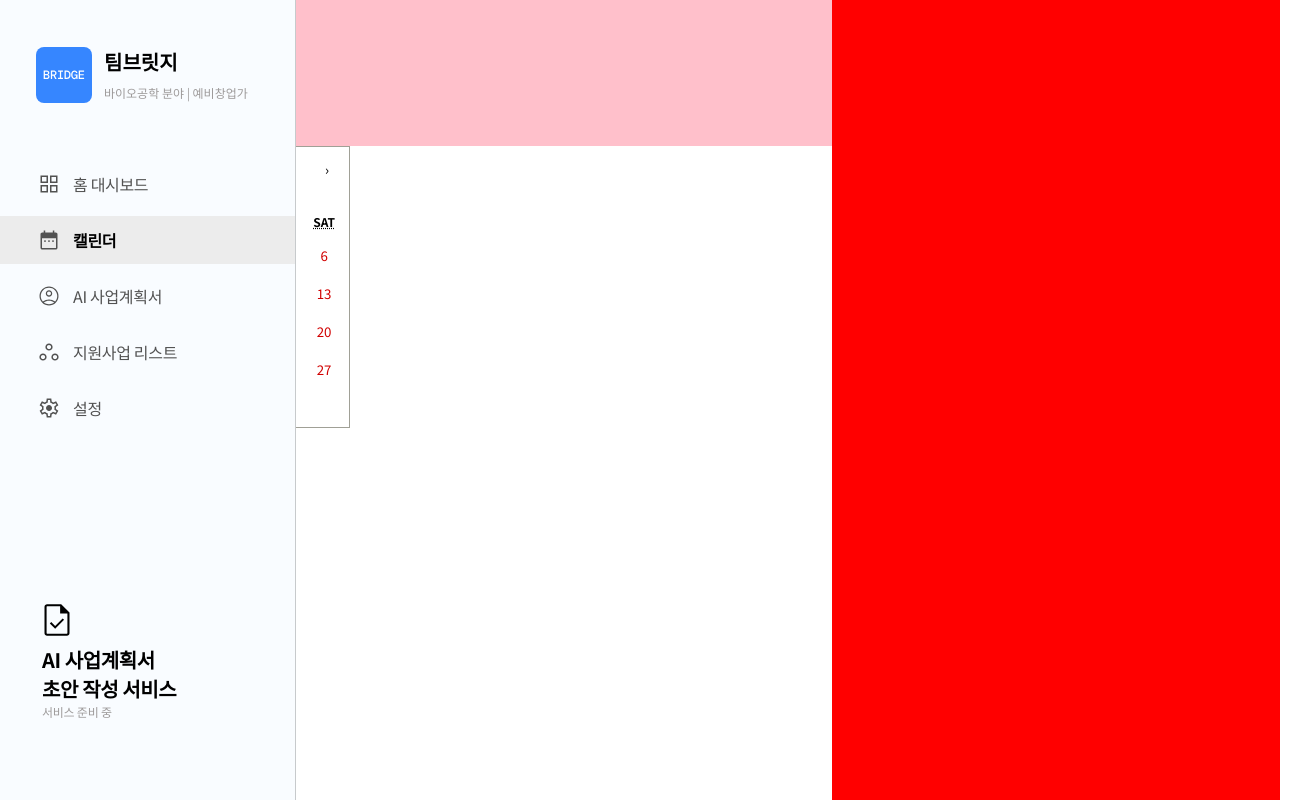
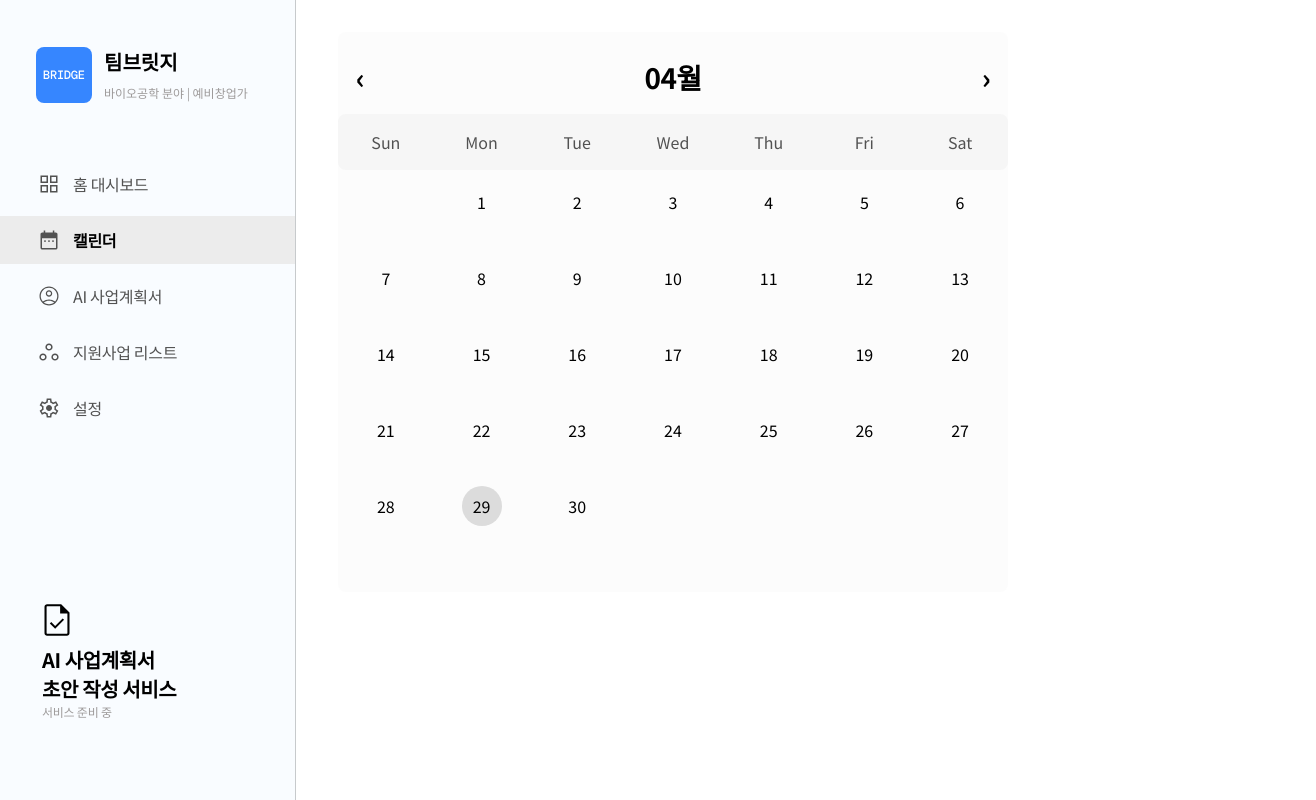
Before and after one commit to naya-h2/Bridge, a React (Create React App) app: page /calendar in a window 1280 px wide. Shown: the whole page, 1316 px wide, since content can reach past the window. Built offline with nearby package versions, Linux system fonts and the light colour scheme.

Commit message:
💄 design: 캘린더 UI 추가

```diff
--- a/src/components/calendar/CustomCalendar.jsx
+++ b/src/components/calendar/CustomCalendar.jsx
@@ -1,69 +1,44 @@
-import {useState, useEffect} from 'react'
-import styled from "styled-components"
-import Calendar from 'react-calendar'
-import 'react-calendar/dist/Calendar.css'
-import moment from "moment"
+import { useState, useEffect } from 'react';
+import styled from 'styled-components';
+import Calendar from 'react-calendar';
+import './myCalendarStyle.css';
+import moment from 'moment';
+import Chip from '../commons/Chip';
 
-function CustomCalendar(){
+function CustomCalendar() {
   const today = new Date();
 
   const [date, setDate] = useState(today);
+  const [dateArr, setDateArr] = useState(['2024-05-03', '2024-05-21', '2024-05-28']);
 
   const handleDateChange = (newDate) => {
     setDate(newDate);
   };
-     return(
+
+  return (
     <>
-          <Header>
-               <P>캘린더</P>
-          </Header>
       <Calendar
         value={date}
         onChange={handleDateChange}
-               formatDay={(locale, date) => moment(date).format("D")} // 일 제거 숫자만 보이게
-               formatYear={(locale, date) => moment(date).format("YYYY")} // 네비게이션 눌렀을때 숫자 년도만 보이게
-               formatMonthYear={(locale, date) => moment(date).format("YYYY. MM")} // 네비게이션에서 2023. 12 이렇게 보이도록 설정
+        formatDay={(locale, date) => moment(date).format('D')} // 일 제거 숫자만 보이게
+        formatYear={(locale, date) => moment(date).format('YYYY')} // 네비게이션 눌렀을때 숫자 년도만 보이게
+        formatMonthYear={(locale, date) => moment(date).format('MM월')}
         calendarType="gregory" // 일요일 부터 시작
         showNeighboringMonth={false} // 전달, 다음달 날짜 숨기기
         next2Label={null} // +1년 & +10년 이동 버튼 숨기기
         prev2Label={null} // -1년 & -10년 이동 버튼 숨기기
         minDetail="year" // 10년단위 년도 숨기기
+        tileContent={({ date, view }) => {
+          if (dateArr.find((x) => x === moment(date).format('YYYY-MM-DD'))) {
+            return (
+              <>
+                <Chip hasActive={false}>3</Chip>
+              </>
+            );
+          }
+        }}
       />
     </>
-     )
+  );
 }
 export default CustomCalendar;
-
-const Header = styled.div`
-     display : flex;
-     height : 146px;
-     width : 100%;
-     background : pink;
-`
-const Month = styled.div`
-     height : 105px;
-     width: 100%;
-     background : yellow;
-`
-const Day = styled.div`
-     height : 55px;
-     width: 100%;
-     background : green;
-`
-const Body = styled.div`
-     height : 716px;
-     width: 100%;
-     background : skyblue;
-`
-const P = styled.p`
-     display: flex;
-     margin-left: 70px;
-     align-items: end;
-     font-weight: 700;
-     font-size: 24px;
-     line-height: 35px;
-     /* identical to box height */
-     letter-spacing: -0.02em;
-
-     color: #000000;
-`
--- /dev/null
+++ b/src/components/calendar/myCalendarStyle.css
@@ -0,0 +1,175 @@
+.react-calendar {
+  width: 670px;
+  height: 560px;
+  max-width: 100%;
+  background: white;
+
+  border-radius: 8px;
+  background: rgba(250, 250, 250, 0.5);
+}
+
+.react-calendar--doubleView {
+  width: 700px;
+}
+
+.react-calendar--doubleView .react-calendar__viewContainer {
+  display: flex;
+  margin: -0.5em;
+}
+
+.react-calendar--doubleView .react-calendar__viewContainer > * {
+  width: 50%;
+  margin: 0.5em;
+}
+
+.react-calendar,
+.react-calendar *,
+.react-calendar *:before,
+.react-calendar *:after {
+  -moz-box-sizing: border-box;
+  -webkit-box-sizing: border-box;
+  box-sizing: border-box;
+}
+
+.react-calendar button {
+  margin: 0;
+  border: 0;
+  outline: none;
+}
+
+.react-calendar button:enabled:hover {
+  cursor: pointer;
+}
+
+.react-calendar__navigation {
+  display: flex;
+  padding-top: 24px;
+  padding-bottom: 16px;
+}
+
+.react-calendar__navigation button {
+  min-width: 44px;
+  background: none;
+
+  font-size: 28px;
+  font-weight: 700;
+  letter-spacing: -0.56px;
+}
+
+.react-calendar__navigation button:disabled {
+  background-color: #f0f0f0;
+}
+
+.react-calendar__month-view__weekdays {
+  /*주 전체 박스*/
+  text-align: center;
+  padding: 16px 0;
+
+  border-radius: 8px;
+  background: rgba(217, 217, 217, 0.2);
+}
+
+.react-calendar__month-view__weekdays__weekday {
+  /*일 개별 박스*/
+  width: 32px;
+  flex: 1 1 auto;
+
+  font-size: 16px;
+  font-weight: 400;
+}
+
+.react-calendar__month-view__weekNumbers .react-calendar__tile {
+  display: flex;
+  align-items: center;
+  justify-content: center;
+  font: inherit;
+  font-size: 0.75em;
+  font-weight: bold;
+}
+
+.react-calendar__month-view__weekdays abbr {
+  /*week 글씨*/
+  color: #525252;
+  text-decoration: none;
+}
+
+.react-calendar__month-view__days {
+  padding: 12px 0 28px;
+}
+
+.react-calendar__month-view__days__day--weekend {
+  /* color: #d10000; */
+}
+
+.react-calendar__month-view__days__day--neighboringMonth,
+.react-calendar__decade-view__years__year--neighboringDecade,
+.react-calendar__century-view__decades__decade--neighboringCentury {
+  color: #757575;
+}
+
+.react-calendar__year-view .react-calendar__tile,
+.react-calendar__decade-view .react-calendar__tile,
+.react-calendar__century-view .react-calendar__tile {
+  padding: 2em 0.5em;
+}
+
+.react-calendar__tile abbr {
+  display: flex;
+  justify-content: center;
+  align-items: center;
+  flex-shrink: 0;
+
+  width: 40px;
+  height: 40px;
+  border-radius: 100%;
+}
+
+.react-calendar__tile {
+  height: 76px;
+  max-width: 100%;
+  padding: 0 12px 12px;
+  background: none;
+  text-align: center;
+  font-size: 16px;
+  font-weight: 400;
+
+  display: flex;
+  flex-direction: column;
+  align-items: center;
+  justify-content: space-between;
+}
+
+.react-calendar__tile:disabled {
+  background-color: #f0f0f0;
+  color: #ababab;
+}
+
+.react-calendar__month-view__days__day--neighboringMonth:disabled,
+.react-calendar__decade-view__years__year--neighboringDecade:disabled,
+.react-calendar__century-view__decades__decade--neighboringCentury:disabled {
+  color: #cdcdcd;
+}
+
+.react-calendar__tile:enabled:hover {
+  background: rgba(217, 217, 217, 0.3);
+}
+
+.react-calendar__tile--now abbr {
+  /* 오늘 날짜 */
+  background: #3686ff;
+  color: #f0f0f0;
+}
+
+/* .react-calendar__tile--hasActive {
+  background: #76baff;
+}
+
+.react-calendar__tile--hasActive:enabled:hover {
+  background: #a9d4ff;
+} */
+
+.react-calendar__tile--active abbr {
+  /* 선택 날짜 */
+  background: #dcdcdc;
+  color: black;
+}
--- /dev/null
+++ b/src/components/commons/Chip.jsx
@@ -0,0 +1,31 @@
+import styled from 'styled-components';
+
+/**
+ * calendar용 Count Chip
+ * @param hasActive T/F
+ * @param children count
+ */
+function Chip({ hasActive, children }) {
+  return <Button $hasActive={hasActive}>{`+${children}`}</Button>;
+}
+
+export default Chip;
+
+const Button = styled.span`
+  min-width: 40px;
+  max-width: 100%;
+  height: 24px;
+  padding: 3px 12px;
+
+  border-radius: 40px;
+  border: 1px solid #3686ff;
+  background: ${({ $hasActive }) => ($hasActive ? '#3686ff' : '#ffffff')};
+
+  font-size: 14px;
+  font-weight: 500;
+  color: ${({ $hasActive }) => ($hasActive ? '#ffffff' : '#3686ff')};
+
+  display: flex;
+  justify-content: center;
+  align-items: center;
+`;
--- a/src/pages/calendar/Layout.jsx
+++ b/src/pages/calendar/Layout.jsx
@@ -1,36 +1,32 @@
-import styled from "styled-components";
-import Sidebar from "../../components/sidebar/Sidebar"
-import CustomCalendar from "../../components/calendar/CustomCalendar"
-function Layout(){
-     return(
-          <Wrapper>
-               <Sidebar index={1}/>
-               <BigContainer>
-                    <CustomCalendar/>
-               </BigContainer>
-               <SmallContainer>
-
-               </SmallContainer>
-          </Wrapper>
-     )
+import styled from 'styled-components';
+import Sidebar from '../../components/sidebar/Sidebar';
+import CustomCalendar from '../../components/calendar/CustomCalendar';
+import Chip from '../../components/commons/Chip';
+function Layout() {
+  return (
+    <>
+      <Sidebar index={1} />
+      <ContainerWrapper>
+        {/* <Chip hasActive={true}>3</Chip>
+        <Chip hasActive={false}>12</Chip> */}
+        <CustomCalendar />
+      </ContainerWrapper>
+    </>
+  );
 }
 export default Layout;
 
 const Wrapper = styled.div`
-     display: flex;
-     width: 100%;
-     height: 100vh;
-`
-const BigContainer = styled.div`
-     display: flex;
-     flex-direction : column;
-     width: 65%;
-     height: 100%;
-     // background-color : blue;
-`
-const SmallContainer = styled.div`
-     display: flex;
-     flex-grow: 1;
-     height: 100%;
-     background-color: red;
-`
+  display: flex;
+  width: 100%;
+  height: 100vh;
+`;
+const ContainerWrapper = styled.div`
+  display: flex;
+  flex-direction: column;
+  max-width: calc(100vw - 296px);
+  min-width: 1020px;
+
+  margin-left: 296px;
+  padding: 32px 42px;
+`;
```
Lines whose indentation alone changed are shown as unchanged.
